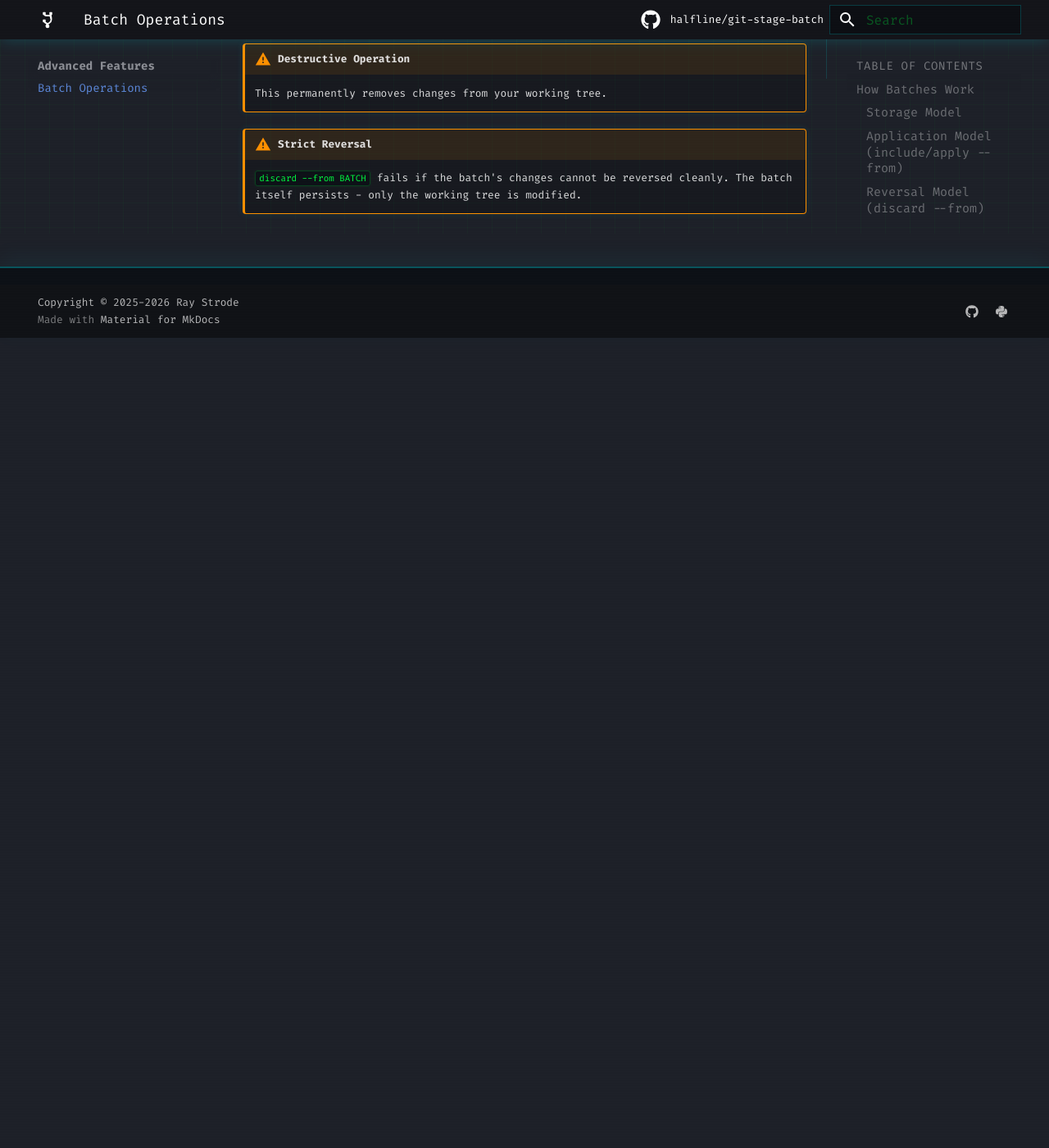
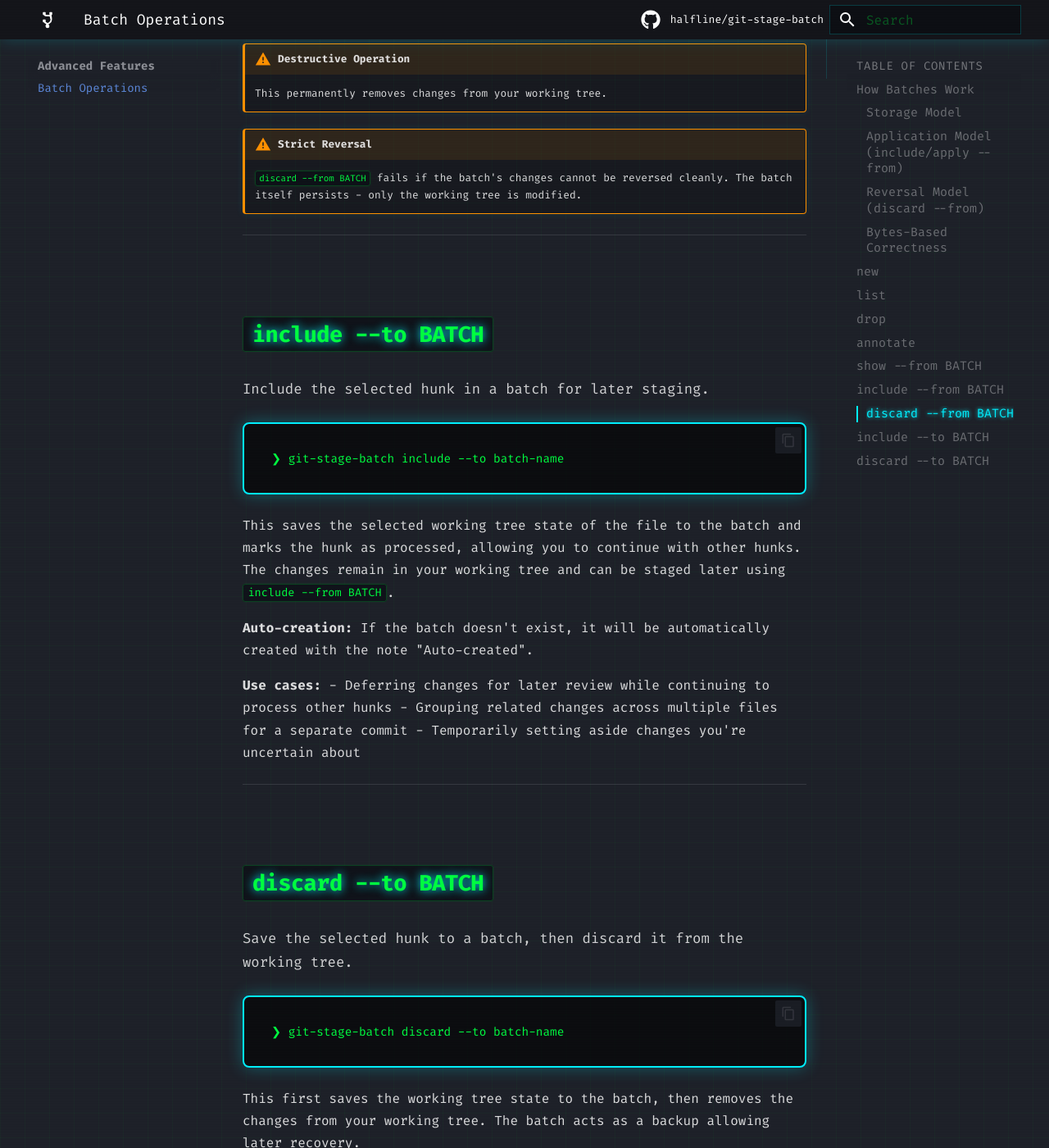
Before and after one commit to halfline/git-stage-batch, an MkDocs documentation site: the page built from docs/batches.md, in a window 1280 px wide and 1400 px high, scrolled down 6090 px. Shown: the whole window at 82% size. Built offline with MkDocs 1.6.1 and Material for MkDocs 9.7.7, drawn with Linux system fonts in a browser that asks for light colours; comment, search, counter and statistics services are not loaded; before the commit the page ends 6502 px from its top, so only the background shows below that; some of the changed text lies outside the part shown.

Commit message:
docs: Document --to flag for batch operations in website
The website documents --from flag for reading from batches but
doesn't document the --to flag that allows include and discard
to save changes to batches.

Users visiting the website need documentation for writing to
batches: use cases, auto-creation behavior, and example
workflows showing how to save and later recover changes.

This commit adds documentation for include --to and discard --to
in the Advanced Features section, provides use cases for each
operation, includes workflow examples showing debug code
preservation and recovery, and explains auto-creation of
non-existent batches.

````diff
--- a/docs/batches.md
+++ b/docs/batches.md
@@ -183,3 +183,56 @@
 !!! warning "Strict Reversal"
     `discard --from BATCH` fails if the batch's changes cannot be reversed cleanly.
     The batch itself persists - only the working tree is modified.
+
+---
+
+## `include --to BATCH`
+
+Include the selected hunk in a batch for later staging.
+
+```
+❯ git-stage-batch include --to batch-name
+```
+
+This saves the selected working tree state of the file to the batch and marks the hunk as processed, allowing you to continue with other hunks. The changes remain in your working tree and can be staged later using `include --from BATCH`.
+
+**Auto-creation:**
+If the batch doesn't exist, it will be automatically created with the note "Auto-created".
+
+**Use cases:**
+- Deferring changes for later review while continuing to process other hunks
+- Grouping related changes across multiple files for a separate commit
+- Temporarily setting aside changes you're uncertain about
+
+---
+
+## `discard --to BATCH`
+
+Save the selected hunk to a batch, then discard it from the working tree.
+
+```
+❯ git-stage-batch discard --to batch-name
+```
+
+This first saves the working tree state to the batch, then removes the changes from your working tree. The batch acts as a backup allowing later recovery.
+
+!!! warning "Destructive Operation"
+    This removes changes from your working tree after saving them to the batch.
+
+**Auto-creation:**
+If the batch doesn't exist, it will be automatically created.
+
+**Use cases:**
+- Removing debug code while keeping it available for later
+- Discarding experimental changes but preserving them for potential reuse
+- Cleaning up your working tree while maintaining a safety net
+
+**Example workflow:**
+```bash
+# Accidentally included debug logging in your changes
+❯ git-stage-batch start
+❯ git-stage-batch discard --to debug-logging
+
+# Later, if you need the debug code back:
+❯ git-stage-batch include --from debug-logging
+```
````
